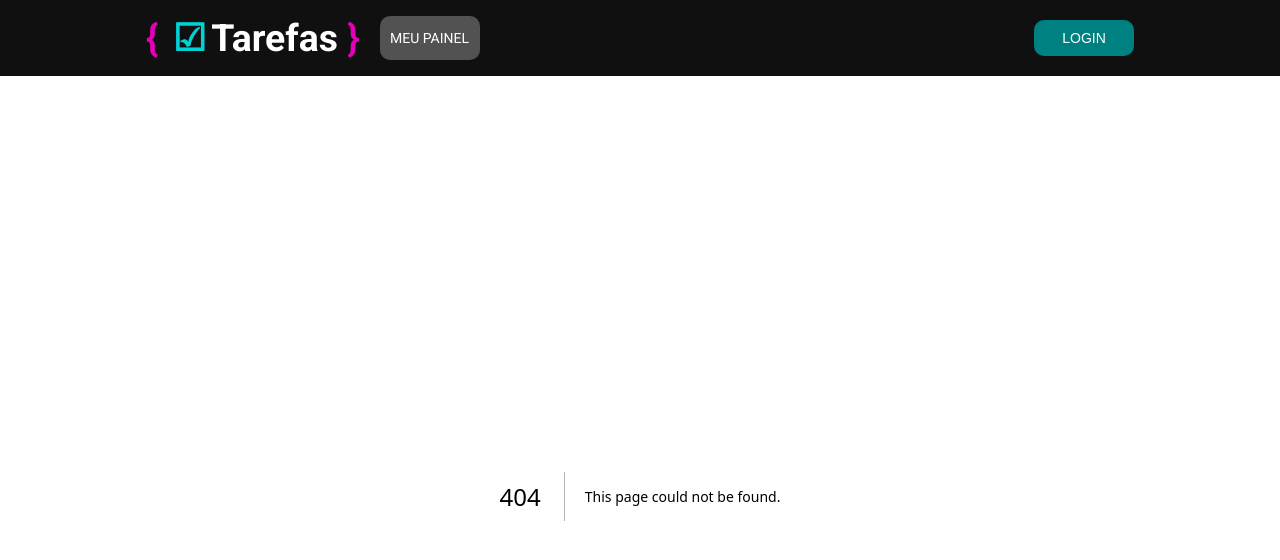
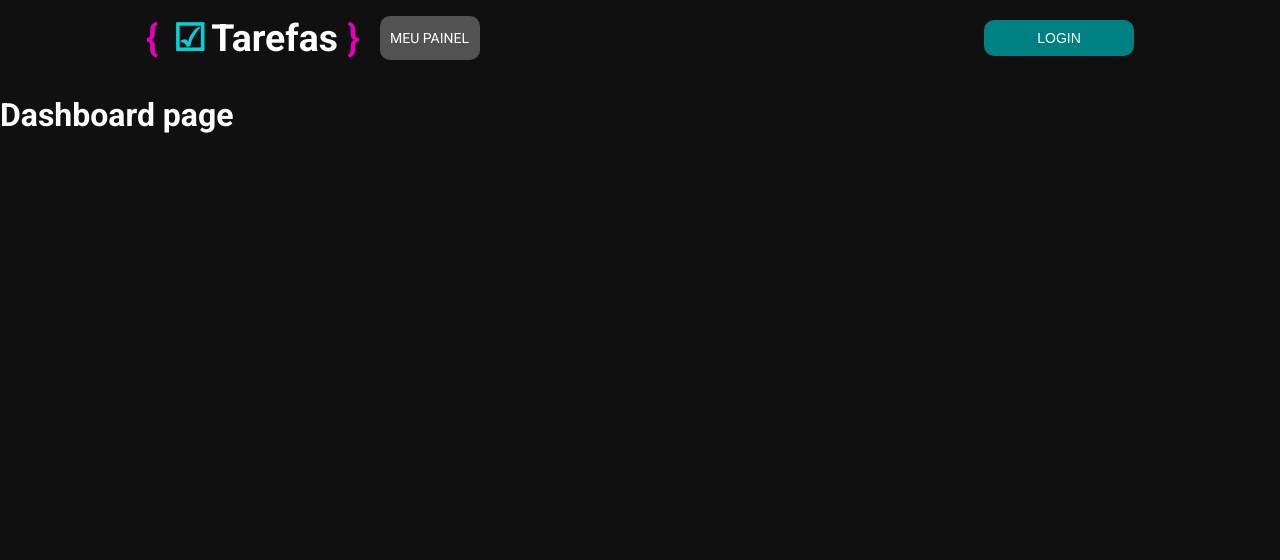
Before and after one commit to WellingtonFR/board_tarefas, a Next.js app: page /dashboard in a window 1280 px wide. Before the commit this address had no page. Shown: the top 560 px of the page. Built offline with nearby package versions, Linux system fonts and the light colour scheme; no server answers.

Commit message:
Inclui autenticação com api do google

```diff
--- a/src/components/header/index.tsx
+++ b/src/components/header/index.tsx
@@ -1,7 +1,31 @@
 import Link from 'next/link';
 import styles from './styles.module.css';
+import { useSession, signIn, signOut } from 'next-auth/react';
+import { useEffect, useState } from 'react';
 
 export function Header() {
+  const { data: session, status } = useSession();
+  const [buttonLogoutText, setButtonLogoutText] = useState(session?.user?.name?.split(' ')[0] || 'Sair');
+
+  useEffect(() => {
+    if (session) {
+      handleMouseOutLogoutButton();
+    }
+  }, [session]);
+
+  const handleLogin = () => {
+    signIn('google');
+    setButtonLogoutText(session?.user?.name?.split(' ')[0] as string);
+  };
+
+  const handleMouseOverLogoutButton = () => {
+    setButtonLogoutText('Sair');
+  };
+
+  const handleMouseOutLogoutButton = () => {
+    setButtonLogoutText(session?.user?.name?.split(' ')[0] as string);
+  };
+
   return (
     <header className={styles.header}>
       <section className={styles.content}>
@@ -18,7 +42,23 @@ export function Header() {
           </Link>
         </nav>
 
-        <button className={styles.loginButton}>Login</button>
+        {status === 'loading' ? (
+          <></>
+        ) : session ? (
+          <button
+            id="buttonLogout"
+            className={styles.loginButton}
+            onMouseOver={handleMouseOverLogoutButton}
+            onMouseOut={handleMouseOutLogoutButton}
+            onClick={() => signOut()}
+          >
+            {buttonLogoutText}
+          </button>
+        ) : (
+          <button className={styles.loginButton} onClick={handleLogin}>
+            Login
+          </button>
+        )}
       </section>
     </header>
   );
--- a/src/components/header/styles.module.css
+++ b/src/components/header/styles.module.css
@@ -26,7 +26,7 @@
 }
 
 .loginButton {
-  width: 100px;
+  width: 150px;
   padding: 10px;
   font-size: 14px;
   text-align: center;
@@ -36,6 +36,7 @@
   color: #ffffff;
   cursor: pointer;
   text-transform: uppercase;
+  transition: all 1s ease;
 
   &:hover {
     background-color: var(--button-color-hover);
--- a/src/pages/_app.tsx
+++ b/src/pages/_app.tsx
@@ -1,12 +1,13 @@
 import { Header } from '@/components/header';
 import '@/styles/globals.css';
 import type { AppProps } from 'next/app';
+import { SessionProvider } from 'next-auth/react';
 
 export default function App({ Component, pageProps }: AppProps) {
   return (
-    <>
+    <SessionProvider session={pageProps.session}>
       <Header />
       <Component {...pageProps} />
-    </>
+    </SessionProvider>
   );
 }
--- /dev/null
+++ b/src/pages/dashboard/index.tsx
@@ -0,0 +1,14 @@
+import styles from './styles.module.css';
+import Head from 'next/head';
+
+export default function Dashboard() {
+  return (
+    <div className={styles.container}>
+      <Head>
+        <title>Painel de tarefas</title>
+      </Head>
+
+      <h1>Dashboard page</h1>
+    </div>
+  );
+}
```
Also changed, not shown: package.json (+5 -4 lines), src/pages/api/auth/[...nextauth].ts (added, +14 -0 lines), src/pages/dashboard/styles.module.css (added), 2 other files (tests, documents, lock files or other folders).
